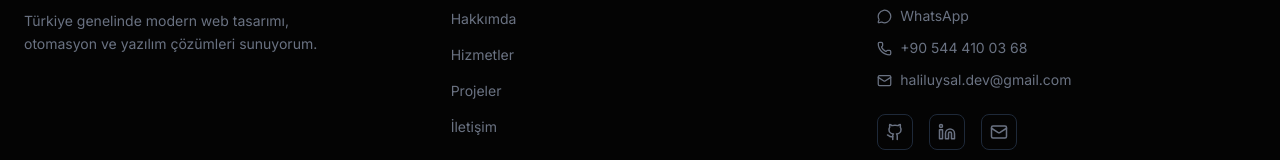
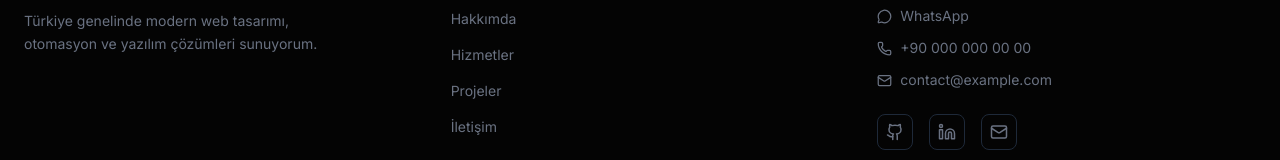
Before and after one commit to Halil-Dev/HALILUYSAL-WEB, a Next.js app: page /about in a window 1280 px wide. Shown: the part 1389-1549 px from the top of the page. Built offline with nearby package versions, Linux system fonts and the light colour scheme.

Commit message:
chore: secure contact info using env vars

```diff
--- a/src/constants/index.ts
+++ b/src/constants/index.ts
@@ -1,7 +1,7 @@
 // ─── İletişim Bilgileri ───────────────────────────────────────────────────────
-export const PHONE_NUMBER = "905444100368";
-export const PHONE_DISPLAY = "+90 544 410 03 68";
-export const EMAIL = "haliluysal.dev@gmail.com";
+export const PHONE_NUMBER = process.env.NEXT_PUBLIC_PHONE_NUMBER || "900000000000";
+export const PHONE_DISPLAY = process.env.NEXT_PUBLIC_PHONE_DISPLAY || "+90 000 000 00 00";
+export const EMAIL = process.env.NEXT_PUBLIC_EMAIL || "contact@example.com";
 export const WHATSAPP_URL = `https://wa.me/${PHONE_NUMBER}`;
 export const PHONE_URL = `tel:+${PHONE_NUMBER}`;
 export const LINKEDIN_URL = "https://linkedin.com/in/haliluysal1";
```
